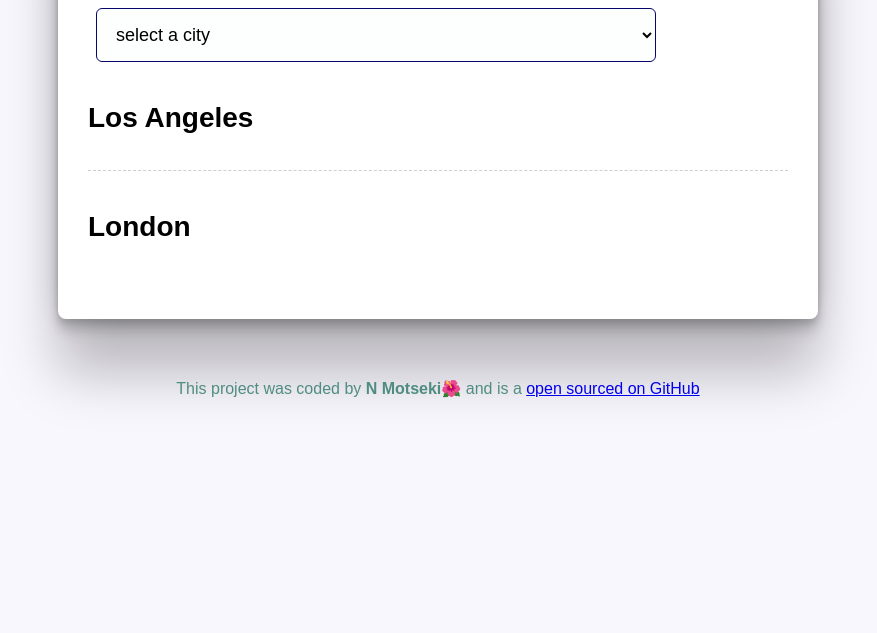
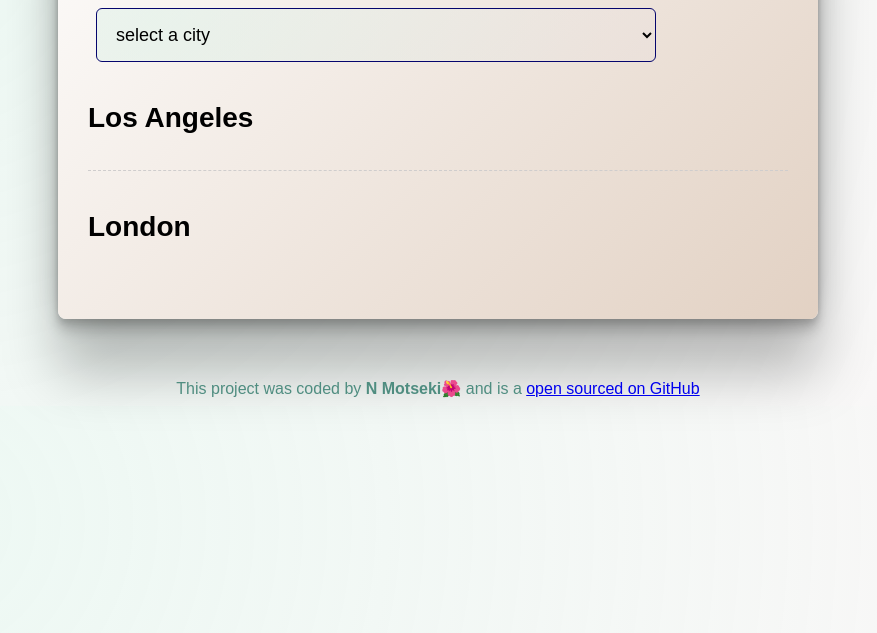
Before and after one commit to N-Motseki/World-Clock, a plain HTML site: page index.html in a window 1280 px wide. Shown: the part 167-800 px from the top of the page, without its empty margins (202-1079 px from the left). Drawn offline with nearby package versions, Linux system fonts and the light colour scheme; a script that the page names is missing.

Commit message:
Updated style.css

```diff
--- a/css/styles.css
+++ b/css/styles.css
@@ -1,12 +1,16 @@
 body {
-  background-color: #f9f7fe;
+  background: radial-gradient(
+    circle at 10% 20%,
+    rgba(216, 241, 230, 0.46) 0.1%,
+    rgba(233, 226, 226, 0.28) 90.1%
+  );
   font-family: sans-serif;
 }
 
 .container {
   max-width: 700px;
   margin: 60px auto;
-  background-color: white;
+  background: linear-gradient(135deg, #fdfcfb 0%, #e2d1c3 100%);
   padding: 30px;
   box-shadow: rgba(0, 0, 0, 0.25) 0px 54px 55px,
     rgba(0, 0, 0, 0.12) 0px -12px 30px, rgba(0, 0, 0, 0.12) 0px 4px 6px,
@@ -25,7 +29,11 @@ h2 {
 select {
   display: block;
   width: 80%;
-  background-color: #fdfffe;
+  background: radial-gradient(
+    circle at 10% 20%,
+    rgba(216, 241, 230, 0.46) 0.1%,
+    rgba(233, 226, 226, 0.28) 90.1%
+  );
   padding: 15px;
   margin: 8px;
   font-size: 18px;
```
